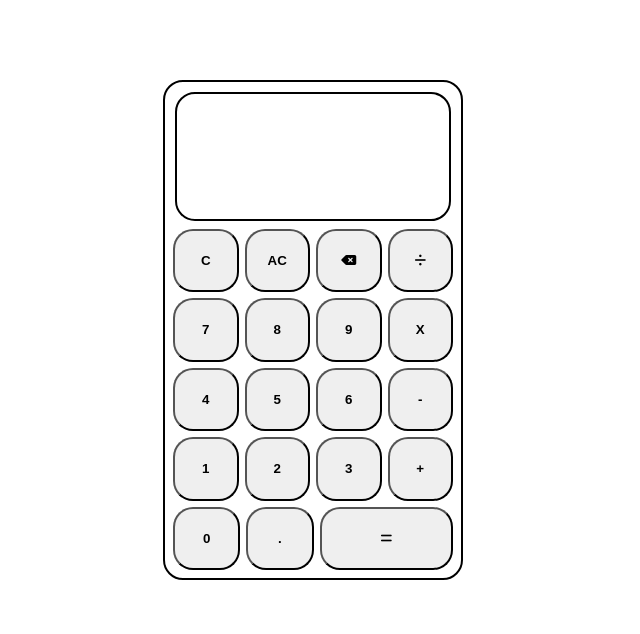
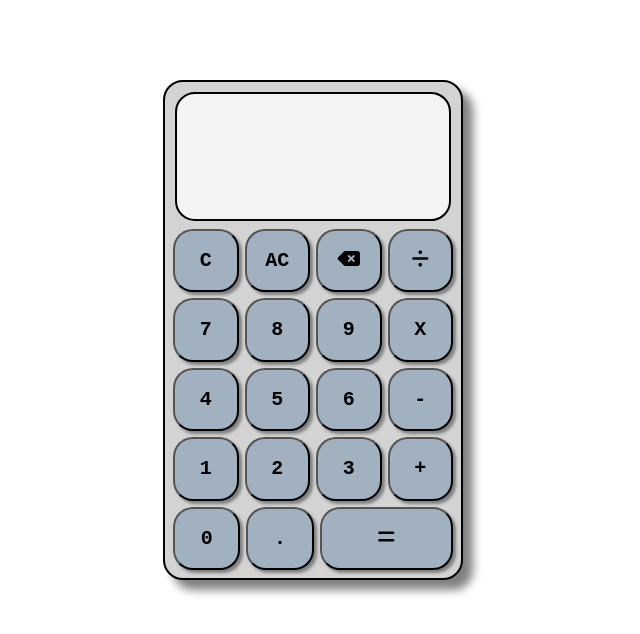
Before and after one commit to damir-kovac/Simple-Calculator, a plain HTML site: page index.html in a window 1280 px wide. Shown: the whole page, without its empty margins (327-967 px from the left). Drawn offline with Linux system fonts and the light colour scheme.

Commit message:
Polished the appearance and handled clicks on digits,C and AC.

```diff
--- a/index.css
+++ b/index.css
@@ -16,6 +16,8 @@
     border: solid 2px black;
     border-radius: 20px;
     padding: 5px;
+    background-color: lightgray;
+    box-shadow: 10px 10px 10px grey;
 }
 
 .row{
@@ -44,12 +46,31 @@
     padding: 10px;
     font-size: 45px;
     position: relative;
+    background-color: white;
+    background-color: rgb(243, 243, 243);
+
+    display: flex;
+    flex-direction: column;
+    justify-content: space-around;
+}
+
+.screen p{
+    height: 50%;
 }
 
 button{
+    color: black;
+    font-family: 'Courier New', Courier, monospace;
+    font-size: 20px;
     width: 25%;
     margin: 3px;
     border-radius: 20px;
+    background-color: rgb(162, 177, 192);
+    box-shadow: 3px 3px 3px grey;
+}
+
+button:hover{
+    background-color: lightskyblue;
 }
 
 #equals{
--- a/index.html
+++ b/index.html
@@ -6,45 +6,47 @@
     <meta name="viewport" content="width=device-width, initial-scale=1.0">
     <title>Simple Calculator</title>
     <script src="https://kit.fontawesome.com/54e9eb3fcf.js" crossorigin="anonymous"></script>
-    <link rel="stylesheet" href="index.css">
+    <link rel="stylesheet" href="./index.css">
 </head>
 <body>
     <div class="container">
         <div class="screen_container">
             <div class="screen">
+                <p id="msg2"></p>
                 <p id="msg1"></p>
-                <p id="msg2"></p>
             </div>
         </div>
         <div class="row">
-            <button type="button">C</button>
-            <button type="button">AC</button>
-            <button type="button"><i class="fa-solid fa-delete-left"></i></button>
+            <button type="button" id="c">C</button>
+            <button type="button" id="ac">AC</button>
+            <button type="button" id="backspace"><i class="fa-solid fa-delete-left"></i></button>
             <button type="button"><i class="fa-solid fa-divide"></i></button>
         </div>
         <div class="row">
-            <button type="button">7</button>
-            <button type="button">8</button>
-            <button type="button">9</button>
+            <button type="button" class="digit">7</button>
+            <button type="button" class="digit">8</button>
+            <button type="button" class="digit">9</button>
             <button type="button">X</button>
         </div>
         <div class="row">
-            <button type="button">4</button>
-            <button type="button">5</button>
-            <button type="button">6</button>
+            <button type="button" class="digit">4</button>
+            <button type="button" class="digit">5</button>
+            <button type="button" class="digit">6</button>
             <button type="button">-</button>
         </div>
         <div class="row">
-            <button type="button">1</button>
-            <button type="button">2</button>
-            <button type="button">3</button>
+            <button type="button" class="digit">1</button>
+            <button type="button" class="digit">2</button>
+            <button type="button" class="digit">3</button>
             <button type="button">+</button>
         </div>
         <div class="row">
-            <button type="button">0</button>
-            <button type="button">.</button>
+            <button type="button" class="digit">0</button>
+            <button type="button" class="digit">.</button>
             <button type="button" id="equals"><i class="fa-solid fa-equals"></i></button>
         </div>
     </div>
+
+    <script src="./index.js"></script>
 </body>
 </html>
--- a/index.js
+++ b/index.js
@@ -0,0 +1,36 @@
+const digits = document.querySelectorAll(".digit");
+const msg1 = document.querySelector("#msg1");
+const msg2 = document.querySelector("#msg2");
+const clear = document.querySelector("#c");
+const allClear = document.querySelector("#ac");
+const backspace = document.querySelector("#backspace");
+
+
+// EVENT LISTENERS
+
+handleClickOnDigit = (e) =>{
+    msg1.innerHTML += e.target.innerText;
+}
+
+handleClear = () =>{
+    msg1.innerHTML = "";
+}
+
+handleAllClear = () =>{
+    msg1.innerHTML = "";
+    msg2.innerHTML = "";
+}
+
+handleBackspace = () =>{
+    msg1.innerHTML = msg1.innerHTML.slice(0,msg1.innerHTML.length-1);
+}
+
+// ADDING EVENT LISTENERS
+
+for (const button of digits) {
+    button.addEventListener("click", handleClickOnDigit);
+}
+
+clear.addEventListener("click", handleClear);
+allClear.addEventListener("click", handleAllClear);
+backspace.addEventListener("click", handleBackspace);
```
